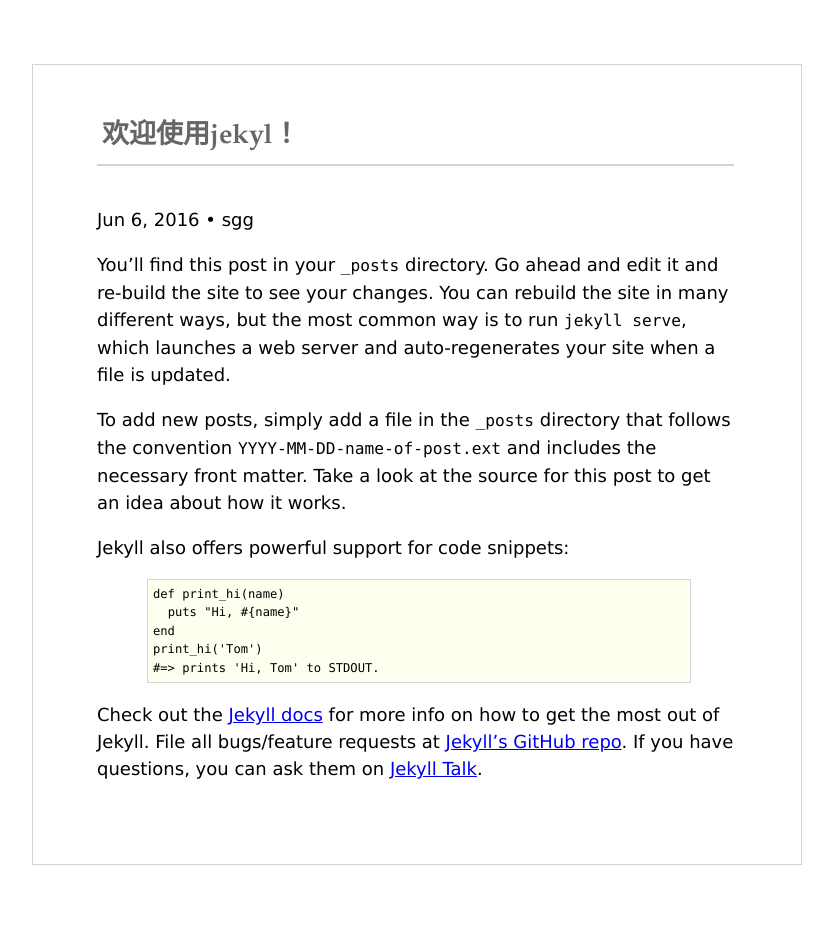
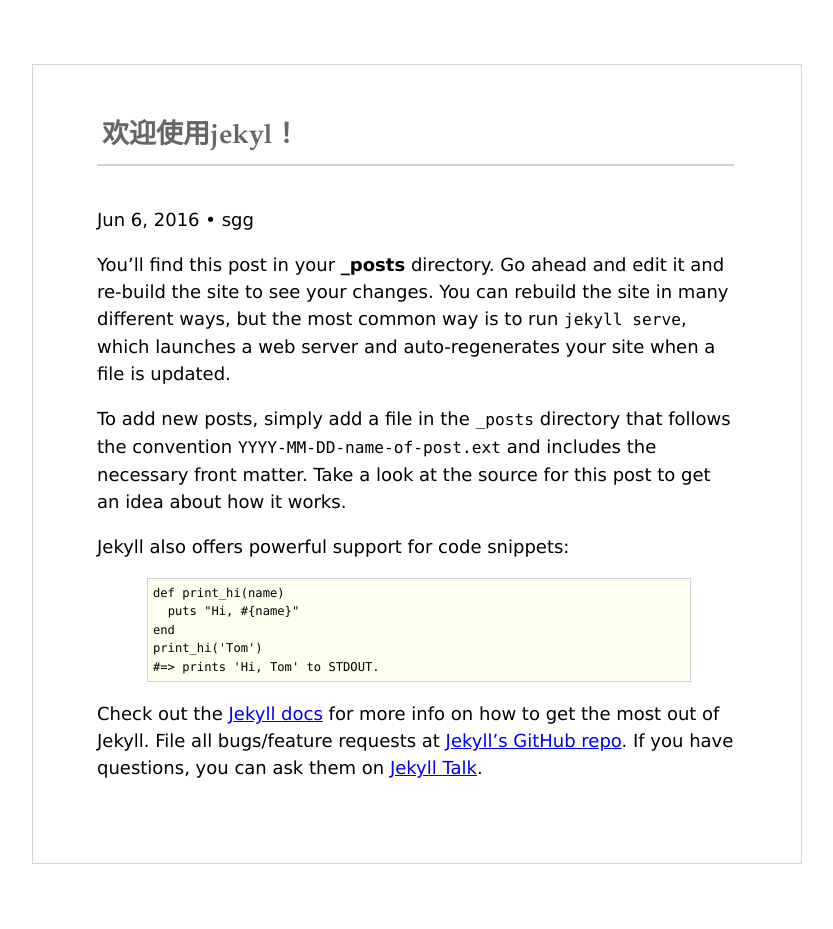
Before and after one commit to saogege/b, a Jekyll site: the page built from _posts/2016-06-06-welcome-to-jekyll.markdown, in a window 1280 px wide. Shown: the whole page, without its empty margins (224-1057 px from the left). Built offline with Jekyll 4.4.1, drawn with Linux system fonts in a browser that asks for light colours.

```diff
--- a/_posts/2016-06-06-welcome-to-jekyll.markdown
+++ b/_posts/2016-06-06-welcome-to-jekyll.markdown
@@ -5,7 +5,7 @@ author: sgg
 category: welcome
 date:   2016-06-06 15:45:11 +0800
 ---
-You’ll find this post in your `_posts` directory. Go ahead and edit it and re-build the site to see your changes. You can rebuild the site in many different ways, but the most common way is to run `jekyll serve`, which launches a web server and auto-regenerates your site when a file is updated.
+You’ll find this post in your **_posts** directory. Go ahead and edit it and re-build the site to see your changes. You can rebuild the site in many different ways, but the most common way is to run `jekyll serve`, which launches a web server and auto-regenerates your site when a file is updated.
 
 To add new posts, simply add a file in the `_posts` directory that follows the convention `YYYY-MM-DD-name-of-post.ext` and includes the necessary front matter. Take a look at the source for this post to get an idea about how it works.
 
```
